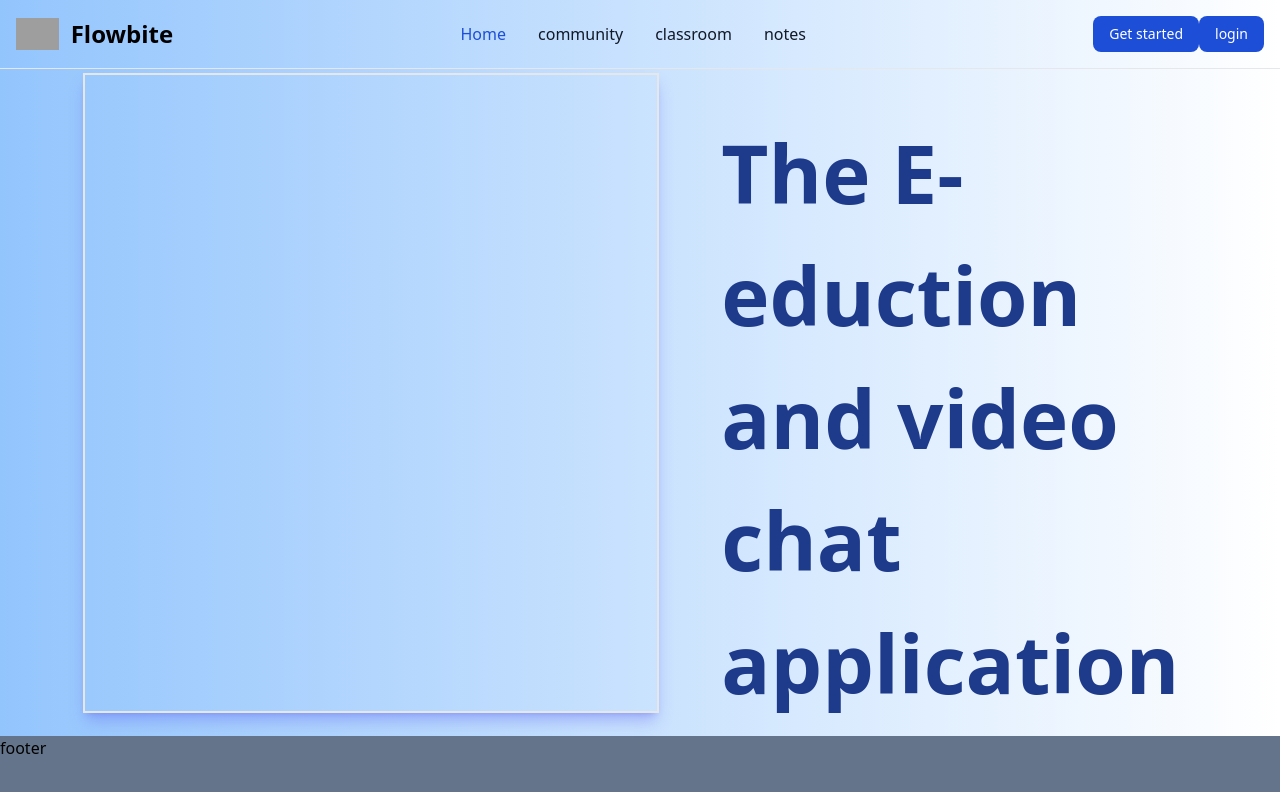
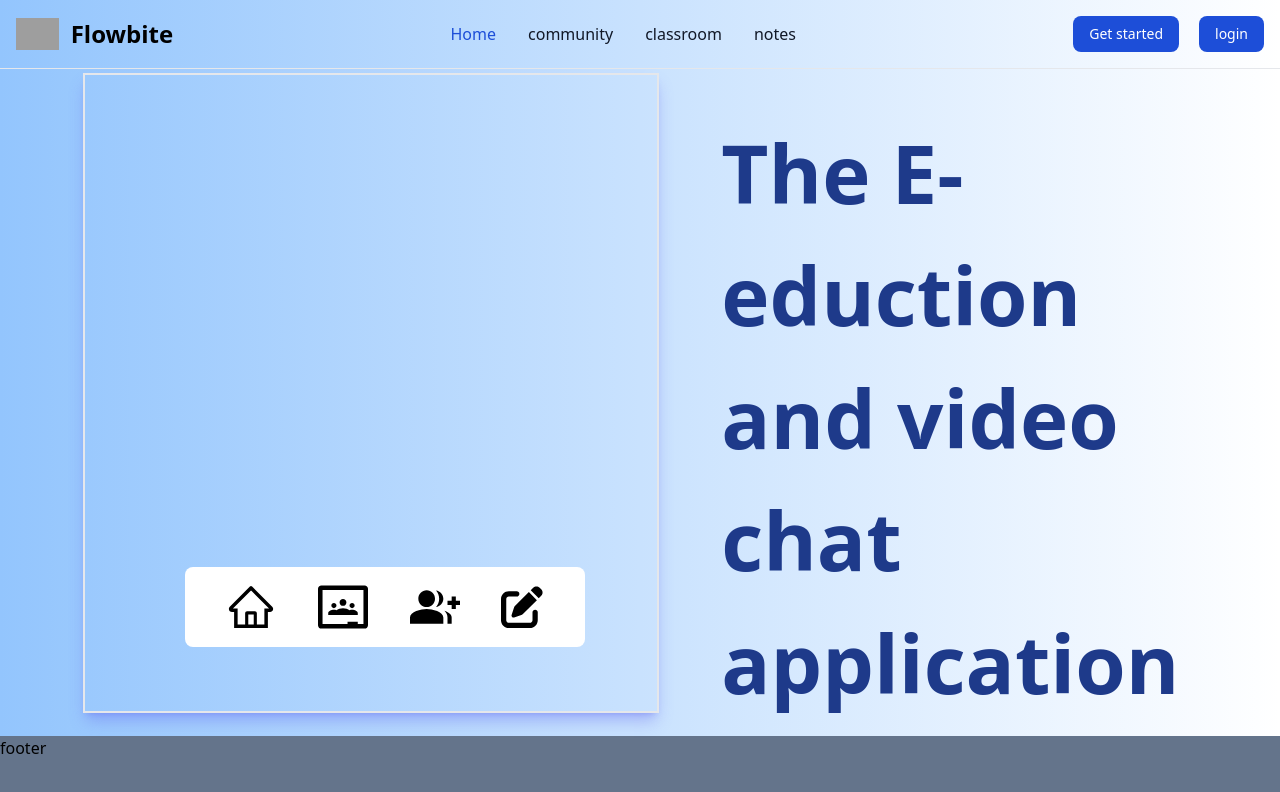
Before and after one commit to sanyampatil/E-education-W-RTC-PWA, a React (Vite) app: page / in a window 1280 px wide. Shown: the top 792 px of the page. Built offline with nearby package versions, Linux system fonts and the light colour scheme; grey boxes are pictures that could not be loaded.

Commit message:
add icons in home

```diff
--- a/package.json
+++ b/package.json
@@ -3,7 +3,7 @@
   "private": true,
   "version": "0.0.0",
   "type": "module",
-  "proxy":"http://localhost:7861",
+  "proxy": "http://localhost:7861",
   "scripts": {
     "dev": "vite",
     "build": "vite build",
--- a/src/components/header/Header.jsx
+++ b/src/components/header/Header.jsx
@@ -43,7 +43,7 @@ const Header = () => {
           </a>
           <div className='flex gap-3 md:order-2 space-x-3 md:space-x-0 rtl:space-x-reverse'>
             {!isLoggedIn && (
-              <ul>
+              <ul className=' flex gap-5'>
                 <button
                   type='button'
                   className='text-white bg-blue-700 hover:bg-blue-800 focus:ring-4 focus:outline-none focus:ring-blue-300 font-medium rounded-lg text-sm px-4 py-2 text-center dark:bg-blue-600 dark:hover:bg-blue-700 dark:focus:ring-blue-800'
@@ -61,7 +61,7 @@ const Header = () => {
             )}
 
             {isLoggedIn && (
-              <ul>
+              <ul className=' flex gap-5'>
                 <button
                   type='button'
                   className='text-white bg-blue-700 hover:bg-blue-800 focus:ring-4 focus:outline-none focus:ring-blue-300 font-medium rounded-lg text-sm px-4 py-2 text-center dark:bg-blue-600 dark:hover:bg-blue-700 dark:focus:ring-blue-800'
--- a/src/components/home/Home.jsx
+++ b/src/components/home/Home.jsx
@@ -1,9 +1,36 @@
 import React from 'react'
-
+import { FaPenToSquare } from 'react-icons/fa6'
+import { SiGoogleclassroom } from 'react-icons/si'
+import { AiOutlineHome } from 'react-icons/ai'
+import { MdGroupAdd } from 'react-icons/md'
+import { Link } from 'react-router-dom'
 const Home = () => {
   return (
     <div className='w-[100%] h-[92vh] flex justify-evenly items-center gap-4'>
-      <div className='w-[45%] h-[80vh] shadow-lg shadow-indigo-500/40  border-2  ml-9 mt-[50px]'></div>
+      <div className='  relative w-[45%] h-[80vh] shadow-lg shadow-indigo-500/40  border-2  ml-9 mt-[50px]'>
+        <div
+          className='  p-10 rounded-lg bg-white text-black  flex items-center  justify-evenly gap-10 absolute left-[100px] bottom-[10%] w-[70%] h-[50px]
+        '
+        >
+          <Link to='/'>
+            <AiOutlineHome className='text-[50px]' />
+          </Link>
+
+          <Link to='/community'>
+            <SiGoogleclassroom className='text-[50px]' />
+          </Link>
+
+          <Link to='/classroom'>
+            <MdGroupAdd className='text-[50px]' />
+          </Link>
+
+          <Link to='/notes'>
+            <FaPenToSquare className='text-[42px]' />
+          </Link>
+
+          {/* </div> */}
+        </div>
+      </div>
 
       <div className=' w-[40%] h-[80vh] mt-32'>
         <div>
```
Also changed, not shown: src/components/Error.jsx (line endings or trailing spaces).
